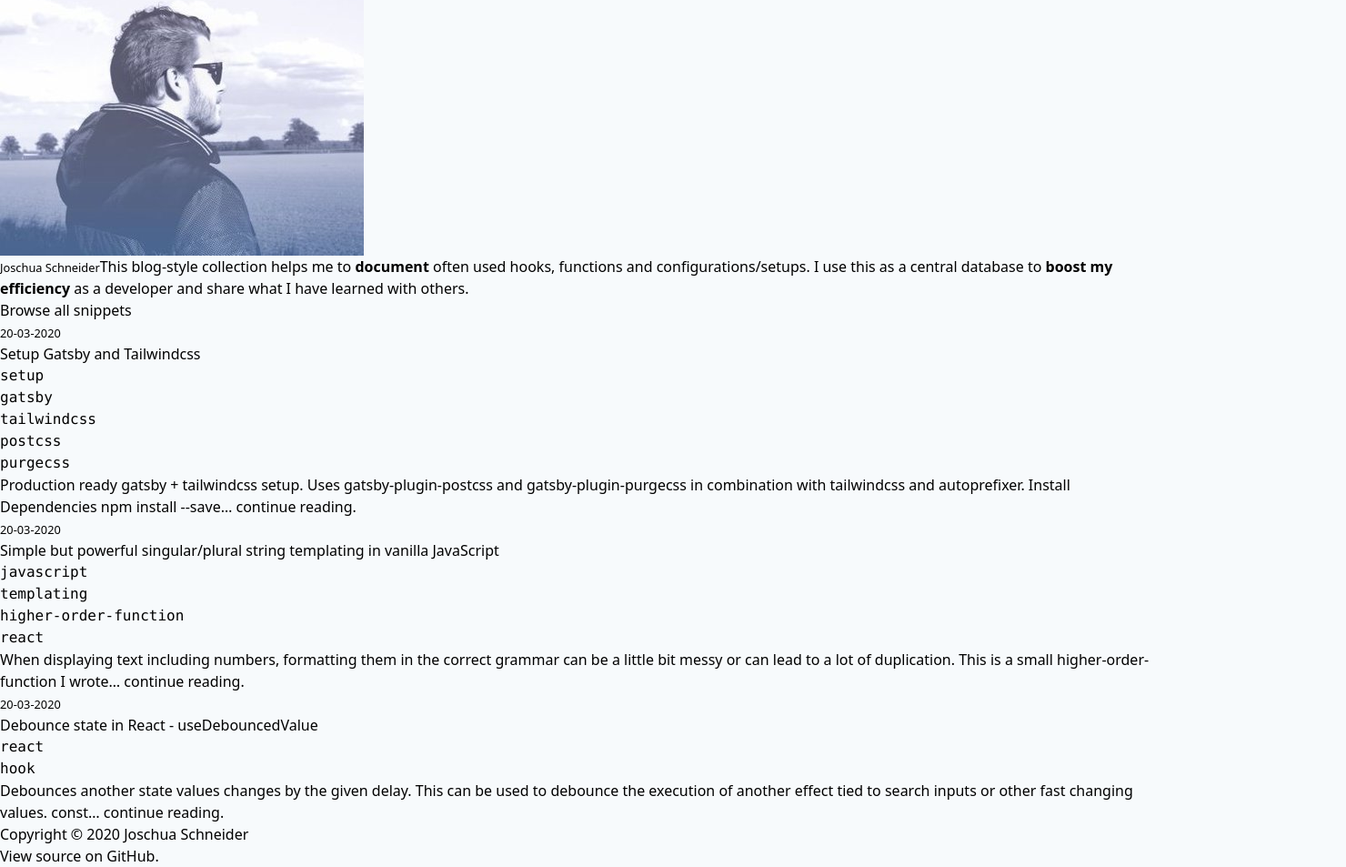
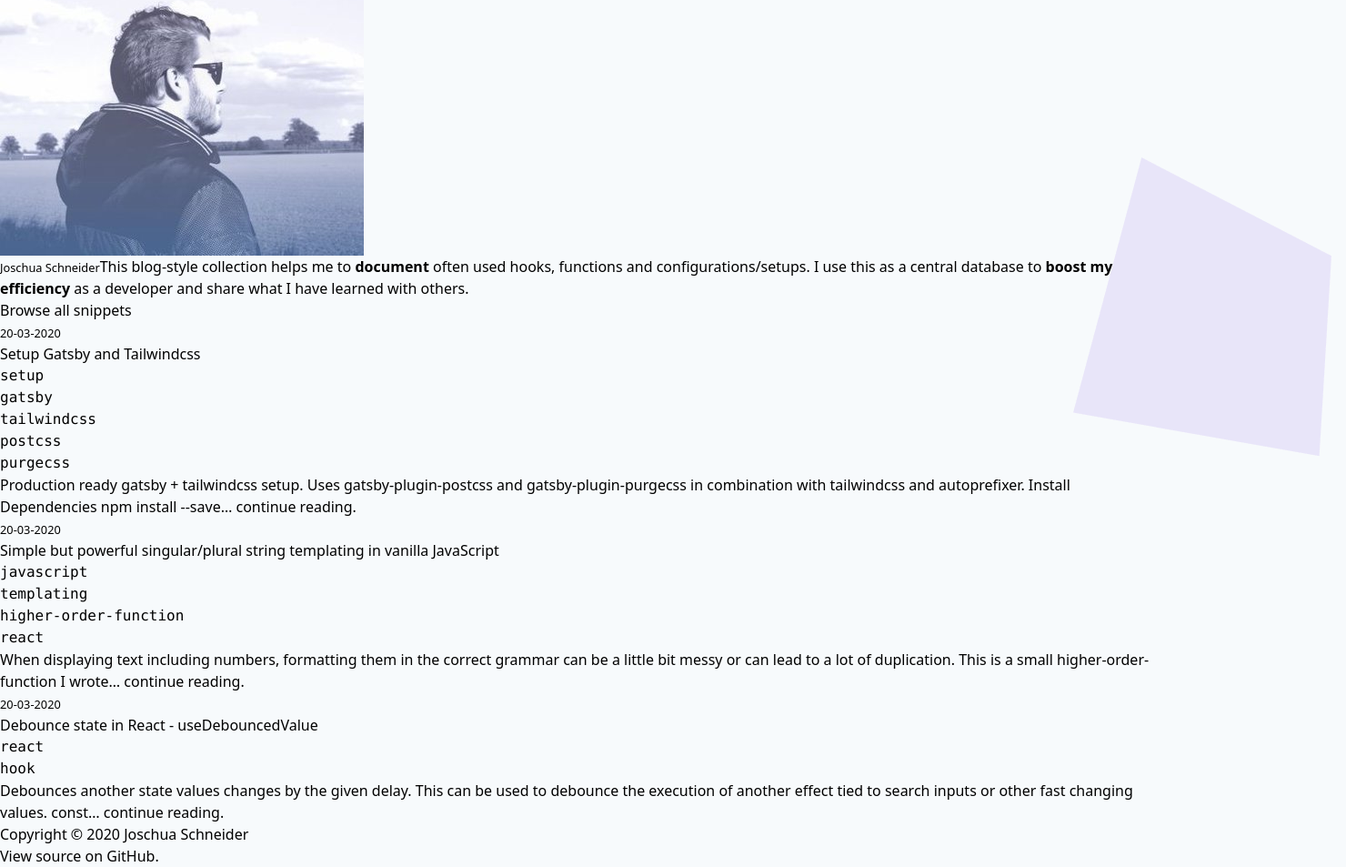
Before and after one commit to JoschuaSchneider/snippets, a Gatsby site: page / in a window 1280 px wide. Shown: the part 367-1320 px from the top of the page at 91% size, 1480 px wide, since content can reach past the window. Built offline with nearby package versions, Linux system fonts and the light colour scheme; Gatsby itself is replaced by a stand-in of ours; some packages are replaced by stand-ins of ours; code samples lack their colours.

Commit message:
add svg detail

```diff
--- a/src/pages/index.js
+++ b/src/pages/index.js
@@ -33,15 +33,15 @@ const Index = ({
       {snippets.map(snippet => (
         <Link
           to={snippet.fields.slug}
-          className="rounded bg-white shadow py-4 px-6 border-l-4 border-purple-500 hover:border-purple-700 mb-6"
+          className="relative snippet-post rounded bg-white shadow py-4 px-6 border-l-4 border-purple-500 hover:border-purple-700 mb-6"
         >
-          <small className="block text-xs text-purple-600 mb-1">
+          <small className="block text-xs text-purple-600 mb-1 relative z-10">
             {snippet.frontmatter.date}
           </small>
-          <h3 className="text-gray-900 font-semibold leading-tight">
+          <h3 className="text-gray-900 font-semibold leading-tight relative z-10">
             {snippet.frontmatter.title}
           </h3>
-          <p className="flex flex-wrap mb-1 mt-2">
+          <p className="flex flex-wrap mb-1 mt-2 z-10 relative">
             {snippet.frontmatter.tags.map(tag => (
               <pre
                 key={tag}
@@ -51,12 +51,25 @@ const Index = ({
               </pre>
             ))}
           </p>
-          <p className="text-gray-700">
+          <p className="relative text-gray-700 z-10">
             {snippet.excerpt}{" "}
             <span className="text-purple-600 hover:underline">
               continue reading.
             </span>
           </p>
+          <svg
+            width="300"
+            height="500"
+            viewBox="0 0 300 300"
+            preserveAspectRatio="none"
+            xmlns="http://www.w3.org/2000/svg"
+            className="snippet-post-svg z-0"
+          >
+            <path
+              d="M284 64.9949L75.2479 0L0 168.281L270.65 197L284 64.9949Z"
+              fill="#9f7aea"
+            />
+          </svg>
         </Link>
       ))}
     </div>
--- a/src/styles/tailwind.css
+++ b/src/styles/tailwind.css
@@ -21,4 +21,20 @@ html, body {
     border-radius: 0px 0px 3px 3px;
 }
 
+.snippet-post {
+    overflow: hidden;
+}
+
+.snippet-post .snippet-post-svg {
+    opacity: 0.05;
+    position: absolute;
+    right: -200px;
+    bottom: -240px;
+    z-index: 0;
+}
+
+.snippet-post:hover .snippet-post-svg {
+    opacity: 0.07;
+}
+
 @import "tailwindcss/utilities";
```
